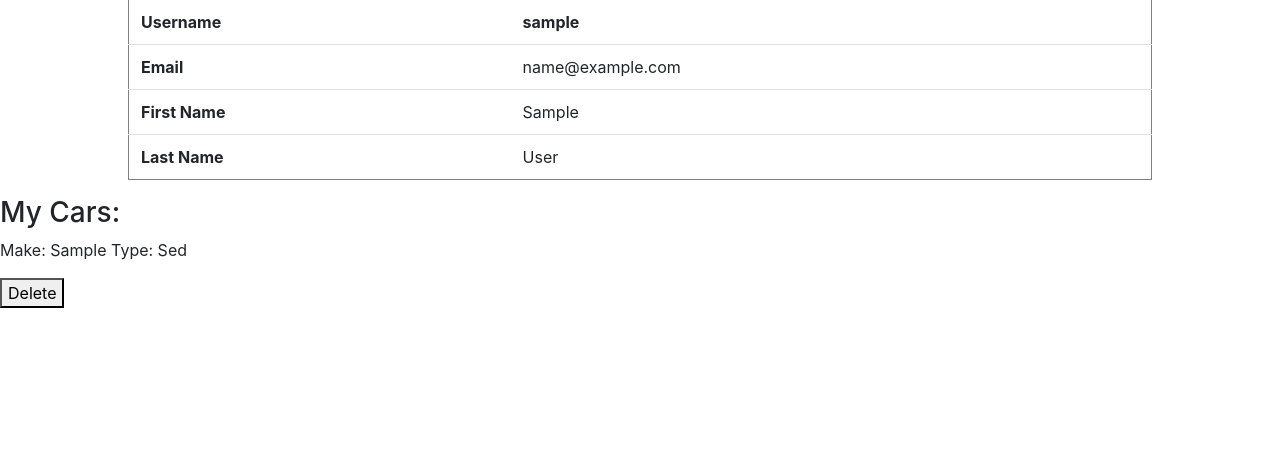
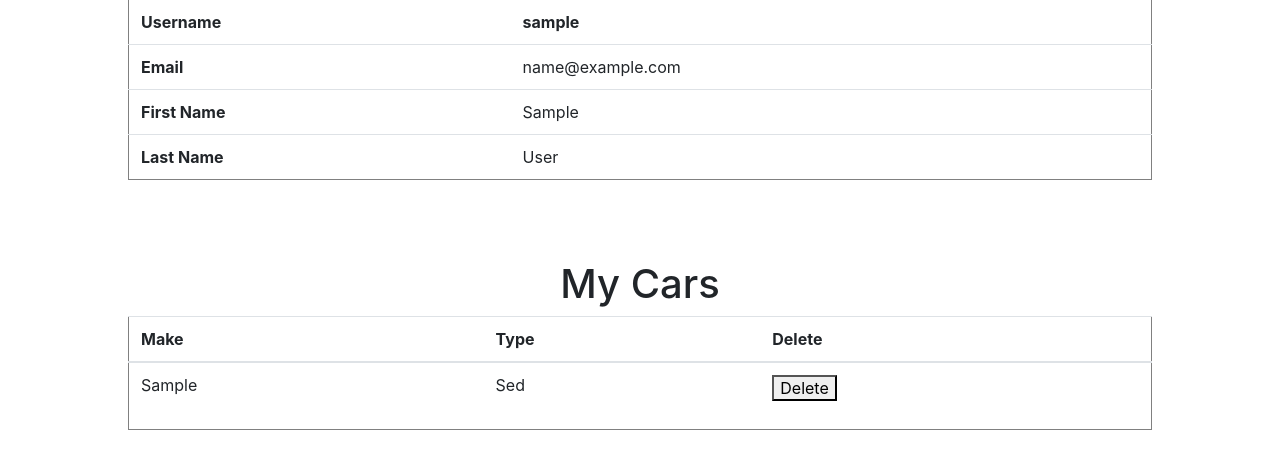
Before and after one commit to gyogy/SnowShare, a Django app: page /rides/ in a window 1280 px wide. Shown: the part 177-646 px from the top of the page. Run offline with Django 3.2, Linux system fonts and the light colour scheme; a user stored in the database is signed in; tables that the repository leaves empty hold one stand-in row (values such as "Sample post"); some libraries are stand-ins or nearby versions.

Commit message:
added my cars to index view

```diff
--- a/SnowShare/rides/templates/accounts/index.html
+++ b/SnowShare/rides/templates/accounts/index.html
@@ -23,14 +23,33 @@
   </tbody>
 </table>
 </div>
-<h3> My Cars: </h3>
-{% if cars %}
-    {% for car in cars %}
-    <p>Make: {{car.make}} Type: {{car.typ}}</p>
-    <form method="POST" action="{% url 'delete_car' car.id %}">{% csrf_token %}<button>Delete</button></form>
-    {% endfor %}
-{%else%}
-    <p>No cars added yet.</p>
+    <div style="text-align:center;width: 80%; margin: auto; padding-top: 5%">
+<h1> My Cars </h1>
+<table class="table" style= "border-width:1px; border-style: solid">
+  <thead>
+    <tr>
+    <th scope="col">Make</th>
+    <th scope="col">Type</th>
+    <th scope="col">Delete</th>
+  </tr>
+  </thead>
+  {% if cars %}
+  <tbody>
+
+  {% for car in cars %}
+  <tr>
+    <td>{{car.make}}</td>
+    <td>{{car.typ}}</td>
+    <td><form method="POST" action="{% url 'delete_car' car.id %}">{% csrf_token %}<button>Delete</button></form></td>
+  </tr>
+  {% endfor %}
+   </tbody>
+   {%else%}
+    <h2>No cars added yet.</h2>
 {% endif%}
+</table>
+</div>
+
+
 
 {%  endblock %}
```
